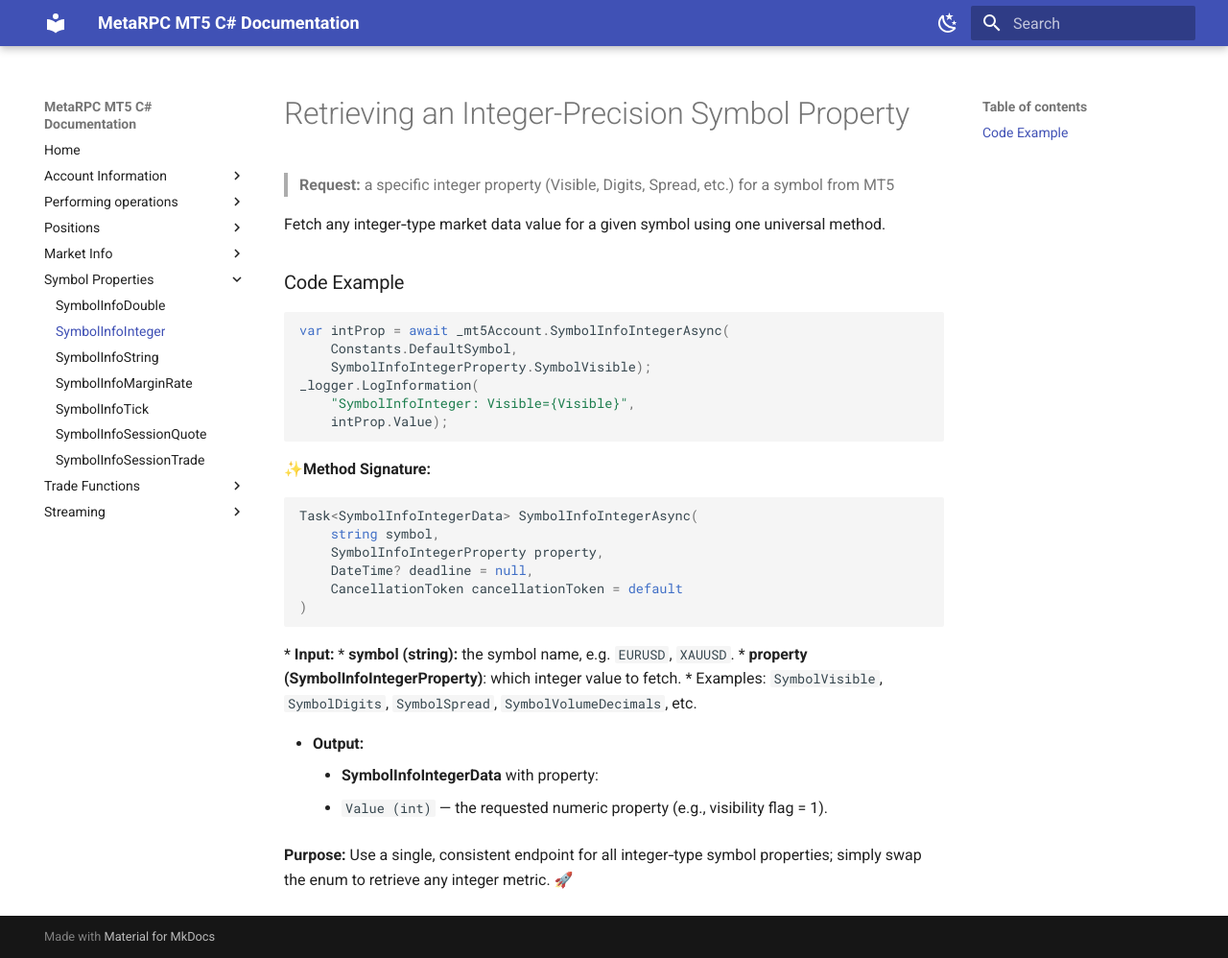
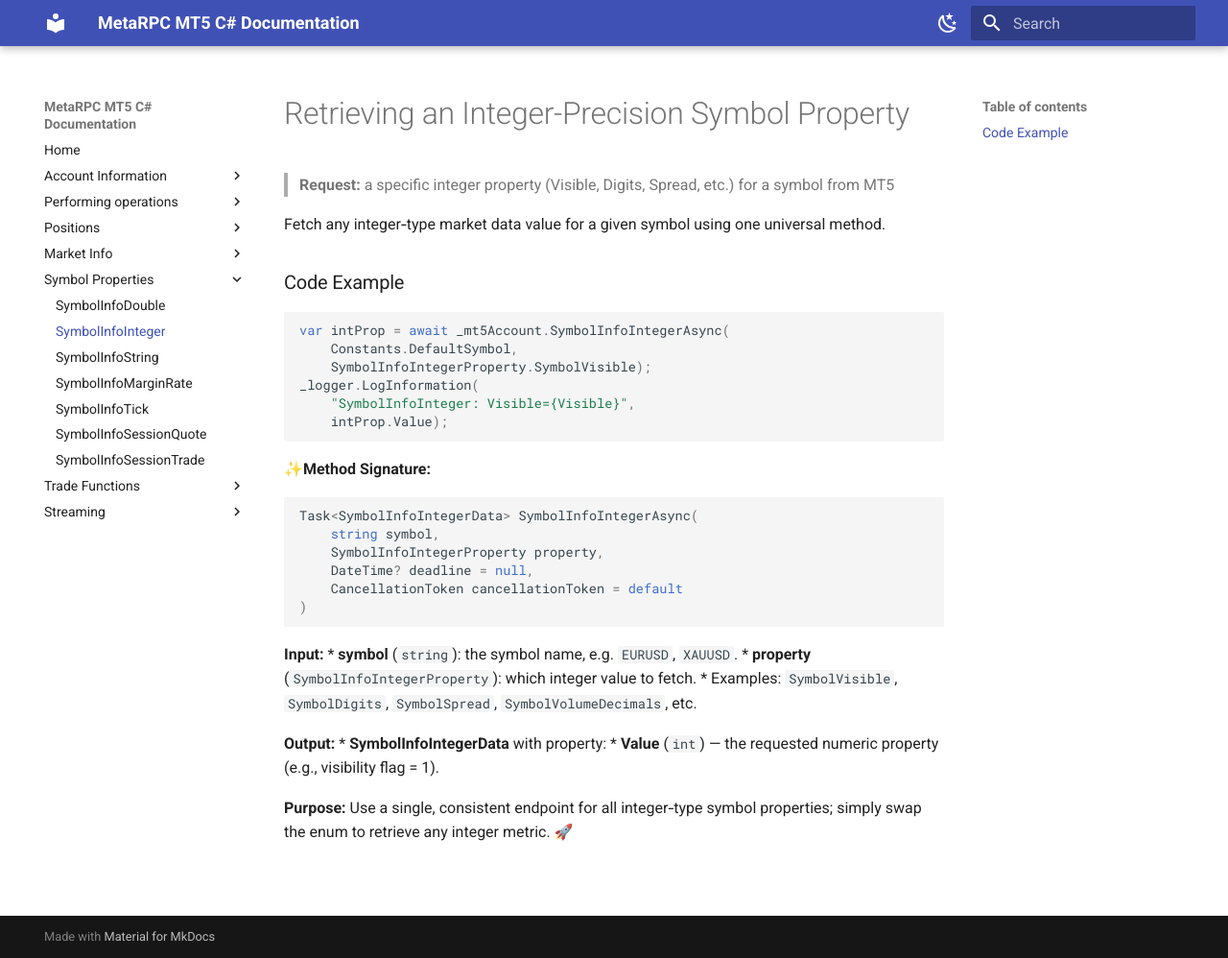
Before and after one commit to MetaRPC/CSharpMT5, an MkDocs documentation site: the page built from docs/SymbolProperties/SymbolInfoInteger.md, in a window 1280 px wide and 998 px high. Shown: the whole window at 96% size. Built offline with MkDocs 1.6.1 and Material for MkDocs 9.7.7, drawn with Linux system fonts in a browser that asks for light colours.

````diff
--- a/docs/SymbolProperties/SymbolInfoInteger.md
+++ b/docs/SymbolProperties/SymbolInfoInteger.md
@@ -24,13 +24,13 @@ Task<SymbolInfoIntegerData> SymbolInfoIntegerAsync(
     CancellationToken cancellationToken = default
 )
 ```
-* **Input:**
-    * **symbol (string):** the symbol name, e.g. `EURUSD`, `XAUUSD`.
-    * **property (SymbolInfoIntegerProperty)**: which integer value to fetch.
-      * Examples: `SymbolVisible`, `SymbolDigits`, `SymbolSpread`, `SymbolVolumeDecimals`, etc.
+ **Input:**
+* **symbol** (`string`): the symbol name, e.g. `EURUSD`, `XAUUSD`.
+* **property** (`SymbolInfoIntegerProperty`): which integer value to fetch.
+ * Examples: `SymbolVisible`, `SymbolDigits`, `SymbolSpread`, `SymbolVolumeDecimals`, etc.
 
-* **Output:**
-    * **SymbolInfoIntegerData** with property:
-      * `Value (int)` — the requested numeric property (e.g., visibility flag = 1).
+ **Output:**
+* **SymbolInfoIntegerData** with property:
+* **Value** (`int`) — the requested numeric property (e.g., visibility flag = 1).
 
 **Purpose:** Use a single, consistent endpoint for all integer‐type symbol properties; simply swap the enum to retrieve any integer metric. 🚀
````
